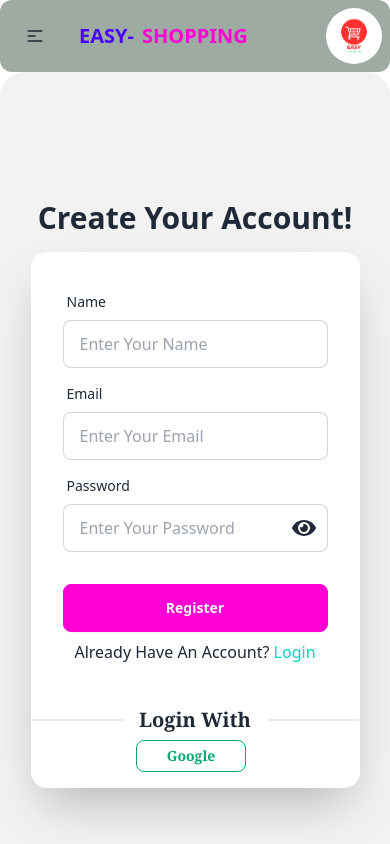
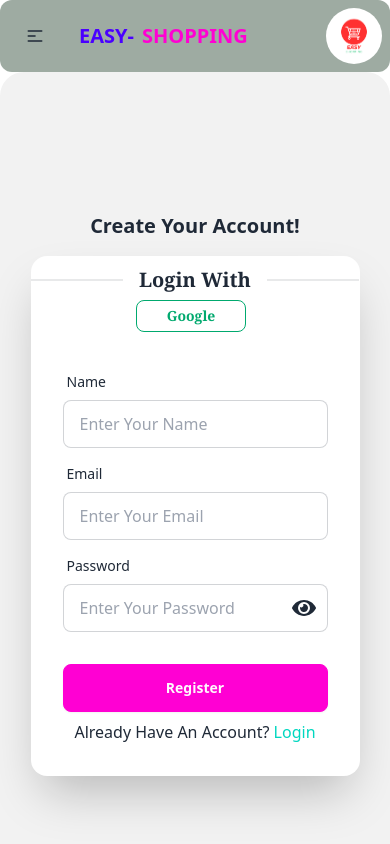
Before and after one commit to ahsan200t/EASY-SHOPPING, a React (Vite) app: page /register in a window 390 px wide. Shown: the top 844 px of the page. Built offline with nearby package versions, Linux system fonts and the light colour scheme; no server answers.

Commit message:
Google Login Implement

```diff
--- a/src/Pages/Login.jsx
+++ b/src/Pages/Login.jsx
@@ -36,7 +36,7 @@ const Login = () => {
         <div className="hero min-h-screen bg-base-200 rounded-3xl mb-8">
           <div className="hero-content flex-col">
             <div className="text-center">
-              <h1 className="text-3xl font-bold mb-6">Login Your Account!</h1>
+              <h1 className="text-xl lg:text-3xl font-bold mb-6">Login Your Account!</h1>
             </div>
             <div className="card shrink-0 w-full max-w-sm shadow-2xl bg-base-100">
               <SocialLogin/>
--- a/src/Pages/Register.jsx
+++ b/src/Pages/Register.jsx
@@ -34,9 +34,10 @@ const Register = () => {
       <div className="hero min-h-screen bg-base-200 rounded-3xl mb-8">
         <div className="hero-content flex-col">
           <div className="text-center">
-            <h1 className="text-3xl font-bold">Create Your Account!</h1>
+            <h1 className="text-xl lg:text-3xl font-bold">Create Your Account!</h1>
           </div>
           <div className="card shrink-0 w-full max-w-sm shadow-2xl bg-base-100">
+          <SocialLogin/>
             <form onSubmit={handleSubmit(onSubmit)} className="card-body">
               <div className="form-control">
                 <label className="label">
@@ -100,7 +101,7 @@ const Register = () => {
 
               </div>
             </form>
-            <div className="mb-4"><SocialLogin/></div>
+
             {registerError && (
               <p className="text-red-600 text-center mb-2">{registerError}</p>
             )}
```
